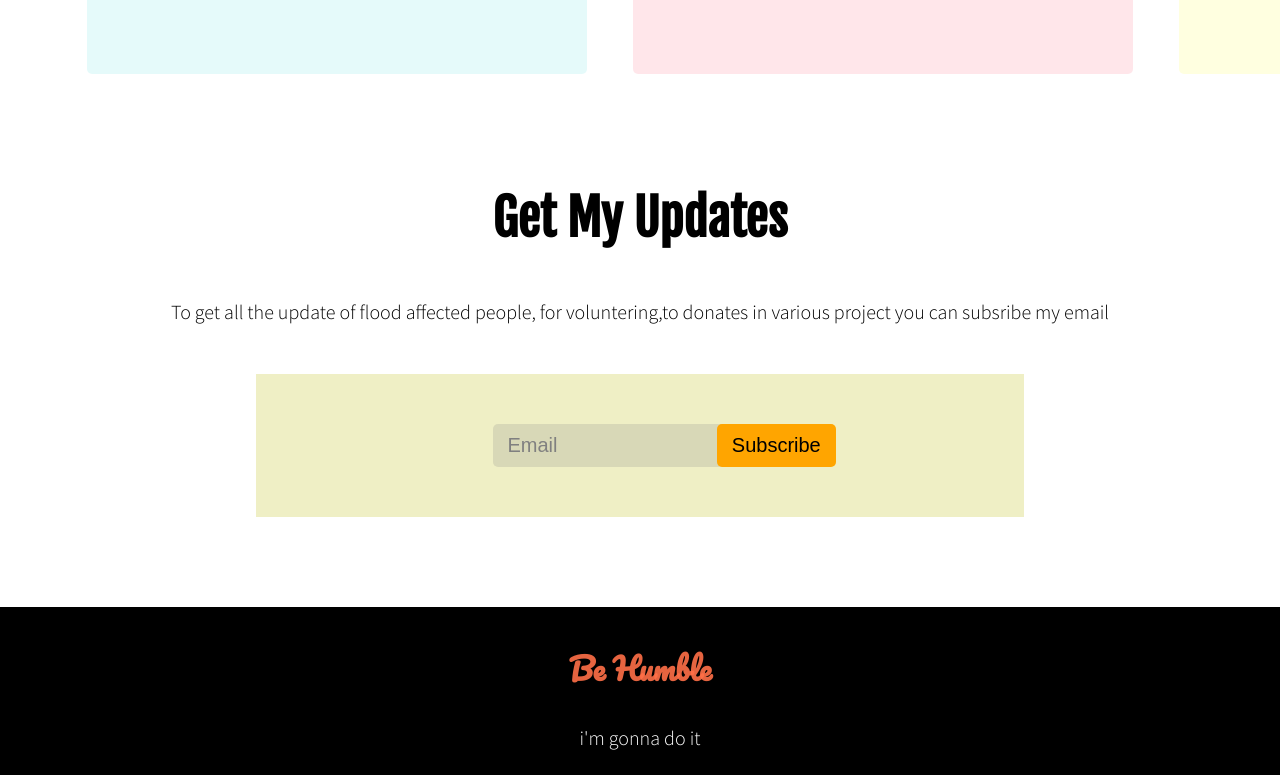
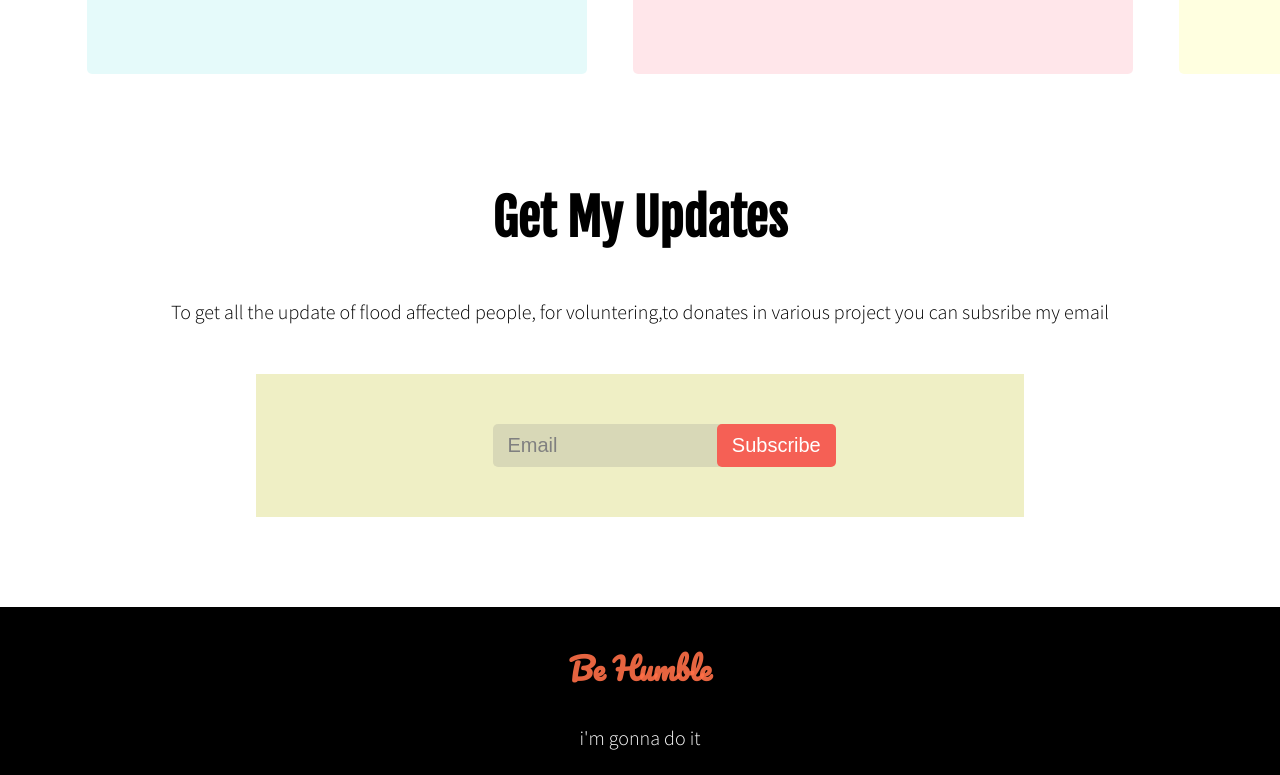
Before and after one commit to suhanasalma/Donation_Website, a plain HTML site: page index.html in a window 1280 px wide. Shown: the part 2033-2808 px from the top of the page. Drawn offline with Linux system fonts and the light colour scheme; a web font is replaced by a local one.

Commit message:
some changes on email form

```diff
--- a/site.css
+++ b/site.css
@@ -182,11 +182,12 @@ form{
 
  }
  button{
+   color:white;
    border-style: none;
    padding:10px 15px;
    font-size: 20px;
    border-radius: 5px;
-   background-color:orange;
+   background-color:  rgb(245, 96, 85);
    position: absolute;
    top:50px;
    left:60%;
```
